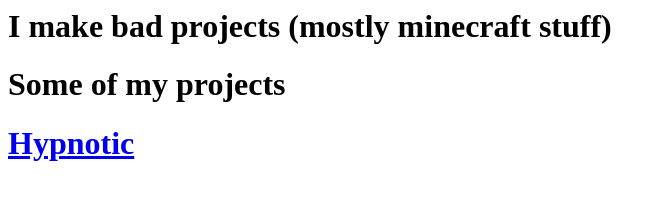
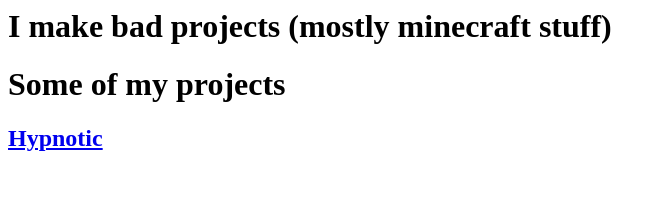
Before and after one commit to BadGamesInc/badgamesinc.github.io, a plain HTML site: page index.html in a window 1280 px wide. Shown: the whole page, without its empty margins (0-666 px from the left). Drawn offline with Linux system fonts and the light colour scheme.

Commit message:
Update index.html

```diff
--- a/index.html
+++ b/index.html
@@ -1,4 +1,4 @@
 <h1>I make bad projects (mostly minecraft stuff)
 
 <h1>Some of my projects<h1>
-<a href="https://hypnotic.dev">Hypnotic</a>
+  <h2><a href="https://hypnotic.dev">Hypnotic</a></h2>
```
